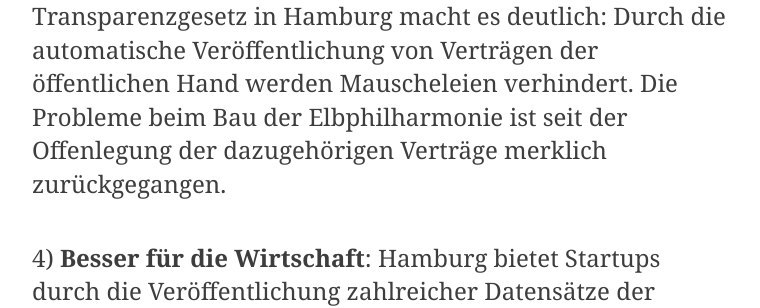
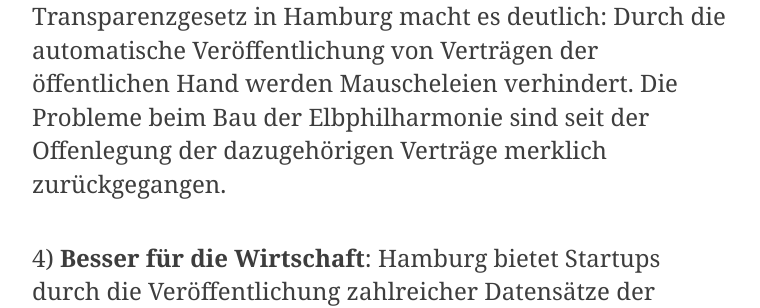
Before and after one commit to okfde/blog.fragdenstaat.de, a Jekyll site: the page built from _posts/2016/2016-10-10-transparenzgesetz-berlin.md, in a window 1280 px wide and 900 px high, scrolled down 1491 px. Shown: the part 294-602 px from the top of the window, without its empty margins (258-1018 px from the left). Built offline with Jekyll 4.4.1, drawn with Linux system fonts in a browser that asks for light colours; some of the changed text lies outside the part shown.

Commit message:
Update 2016-10-10-transparenzgesetz-berlin.md

```diff
--- a/_posts/2016/2016-10-10-transparenzgesetz-berlin.md
+++ b/_posts/2016/2016-10-10-transparenzgesetz-berlin.md
@@ -14,7 +14,7 @@ Es ist höchste Zeit, dass Berlin ein Transparenzgesetz einführt, durch das die
 
 2) <strong>Besser für die Demokratie</strong>: Gerade in Zeiten des Aufstiegs rechter Parteien in Europa muss die Politik ein Zeichen für Offenheit setzen. Transparenzgesetze ermöglichen die bessere Nachvollziehbarkeit von politischen Entscheidungen, stärken die öffentliche Kontrolle, demokratische Prozesse und nachhaltigen Journalismus. Die Stammtische werden entwaffnet. Damit stärkt eine erhöhte Transparenz das Vertrauen in Politik und Verwaltung.
 
-3) <strong>Besser für den Haushalt</strong>: Das Desaster um den BER-Flughafen zeigt, dass gerade bei finanzstarken Projekten der öffentlichen Hand mehr öffentliche Kontrolle nötig ist. Durch offene Vergabedaten gäbe es <a href="https://www.transparency.de/fileadmin/pdfs/Themen/Vergabe/OLAF_Broschuere_KorruptionsrisikenVergabe_Okt2013.PDF">enormes wirtschaftliches Einsparungspotential</a>. Die Erfahrung mit dem Transparenzgesetz in Hamburg macht es deutlich: Durch die automatische Veröffentlichung von Verträgen der öffentlichen Hand werden Mauscheleien verhindert. Die Probleme beim Bau der Elbphilharmonie ist seit der Offenlegung der dazugehörigen Verträge merklich zurückgegangen.
+3) <strong>Besser für den Haushalt</strong>: Das Desaster um den BER-Flughafen zeigt, dass gerade bei finanzstarken Projekten der öffentlichen Hand mehr öffentliche Kontrolle nötig ist. Durch offene Vergabedaten gäbe es <a href="https://www.transparency.de/fileadmin/pdfs/Themen/Vergabe/OLAF_Broschuere_KorruptionsrisikenVergabe_Okt2013.PDF">enormes wirtschaftliches Einsparungspotential</a>. Die Erfahrung mit dem Transparenzgesetz in Hamburg macht es deutlich: Durch die automatische Veröffentlichung von Verträgen der öffentlichen Hand werden Mauscheleien verhindert. Die Probleme beim Bau der Elbphilharmonie sind seit der Offenlegung der dazugehörigen Verträge merklich zurückgegangen.
 
 4) <strong>Besser für die Wirtschaft</strong>: Hamburg bietet Startups durch die Veröffentlichung zahlreicher Datensätze der Verwaltung in vielerlei Hinsicht bessere Rahmenbedingungen als Berlin. Hamburg könnte Berlin damit den Rang als Open-Data-Hauptstadt ablaufen. Berlins Open-Data-Strategie kann nur dann effektiv funktionieren, wenn die Behörden der Stadt tatsächlich verpflichtet werden, ihre Datensätze für die Öffentlichkeit bereitzustellen.
 
```
